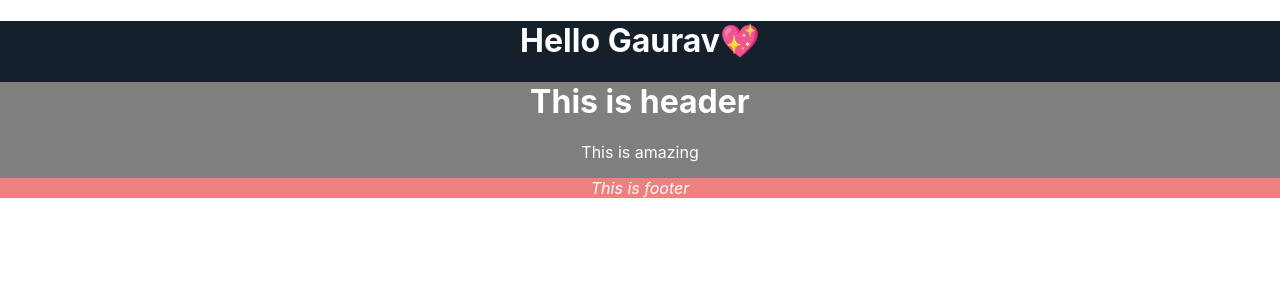
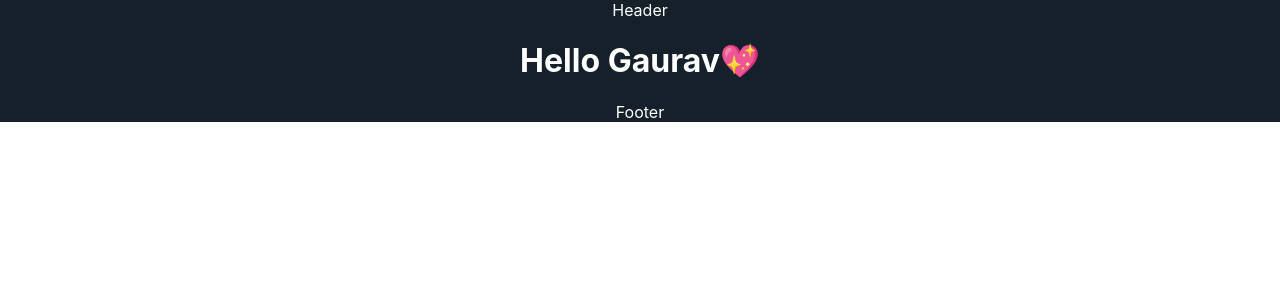
Before and after one commit to gauravstr07/complete-react-course-2023, a React (Create React App) app: page / in a window 1280 px wide. Shown: the top 300 px of the page. Built offline with nearby package versions, Linux system fonts and the light colour scheme; the HTML template or start-up script is replaced by a standard one.

Commit message:
React.js Components & Import/Export | React.js Full Course #5

```diff
--- a/src/App.js
+++ b/src/App.js
@@ -1,12 +1,15 @@
 import "./App.css";
-import Header from "./Header";
+import Footer from "./components/Footer";
+
+import { Header } from "./components/Header";
 
 function App() {
   let name = "Gaurav";
   return (
     <div className="App">
+      <Header />
       <h1>Hello {name}💖</h1>
-      <Header />
+      <Footer />
     </div>
   );
 }
--- a/src/Header.jsx
+++ /dev/null
@@ -1,15 +0,0 @@
-import React from 'react'
-import Footer from './components/Footer'
-
-
-function Header() {
-  return (
-    <div className='header'>
-      <h1>This is header</h1>
-      <p>This is amazing</p>
-      <Footer />
-    </div>
-  )
-}
-
-export default Header
--- a/src/components/Footer.js
+++ b/src/components/Footer.js
@@ -2,9 +2,7 @@ import React from 'react'
 
 function Footer() {
   return (
-    <div className='footer'>
-      <em>This is footer</em>
-    </div>
+    <div>Footer</div>
   )
 }
 
--- /dev/null
+++ b/src/components/Header.jsx
@@ -0,0 +1,15 @@
+import React from "react";
+
+function Header() {
+  return (
+    <>
+      <div>Header</div>
+    </>
+  );
+}
+
+function Footer() {
+  return <em>This is Footer</em>;
+}
+
+export { Header, Footer };
--- a/src/header.css
+++ /dev/null
@@ -1,3 +0,0 @@
-.header{
-  background-color: lightgreen;
-}
```
